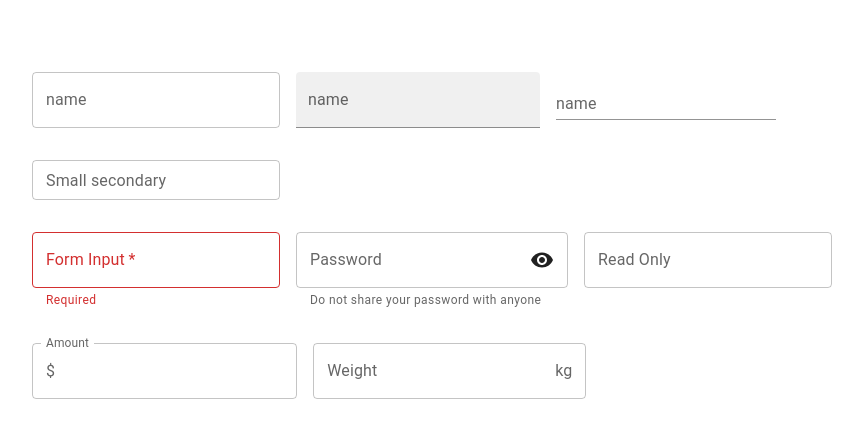
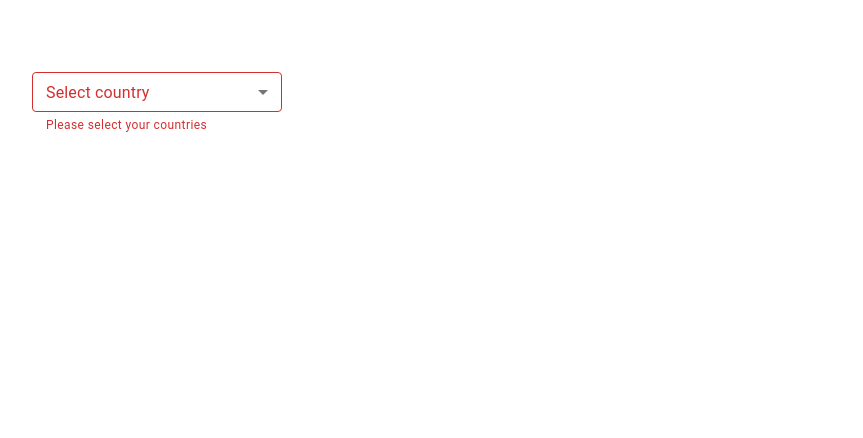
Before and after one commit to DonOhhhh/React-MUI-Tutorials, a React (Vite) app: page / in a window 1280 px wide. Shown: the top 438 px of the page, without its empty margins (40-903 px from the left). Built offline with nearby package versions, Linux system fonts and the light colour scheme.

Commit message:
feat : Select

```diff
--- a/src/App.tsx
+++ b/src/App.tsx
@@ -1,5 +1,6 @@
 import "./App.css";
-import { MuiTextField } from "./components/MuiTextField";
+import { MuiSelect } from "./components/MuiSelect";
+// import { MuiTextField } from "./components/MuiTextField";
 // import { MuiButton } from "./components/MuiButton";
 // import { MultiTypography } from "./components/MultiTypography";
 
@@ -8,7 +9,8 @@
         <div className="App">
             {/* <MultiTypography /> */}
             {/* <MuiButton /> */}
-            <MuiTextField />
+            {/* <MuiTextField /> */}
+            <MuiSelect />
         </div>
     );
 }
--- /dev/null
+++ b/src/components/MuiSelect.tsx
@@ -0,0 +1,34 @@
+import { Box, MenuItem, TextField } from "@mui/material";
+import React, { useState } from "react";
+
+export const MuiSelect = () => {
+    // const [country, setCountry] = useState("");
+    const [countries, setCountries] = useState<string[]>([]);
+    console.log({ countries });
+    const handleChange = (event: React.ChangeEvent<HTMLInputElement>) => {
+        const { value } = event.target;
+        setCountries(typeof value === "string" ? value.split(",") : value);
+    };
+    return (
+        <Box width="250px">
+            <TextField
+                label="Select country"
+                select
+                value={countries}
+                onChange={handleChange}
+                fullWidth
+                SelectProps={{
+                    multiple: true,
+                }}
+                size="small"
+                color="secondary"
+                helperText="Please select your countries"
+                error
+            >
+                <MenuItem value="IN">India</MenuItem>
+                <MenuItem value="US">USA</MenuItem>
+                <MenuItem value="AU">Austraia</MenuItem>
+            </TextField>
+        </Box>
+    );
+};
```
